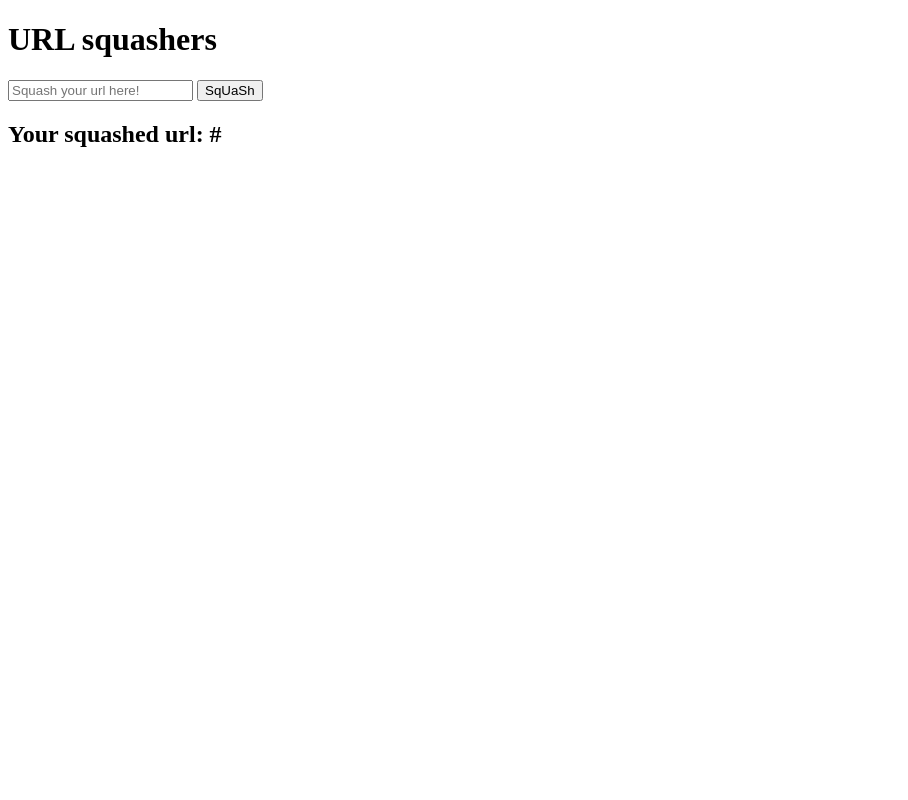
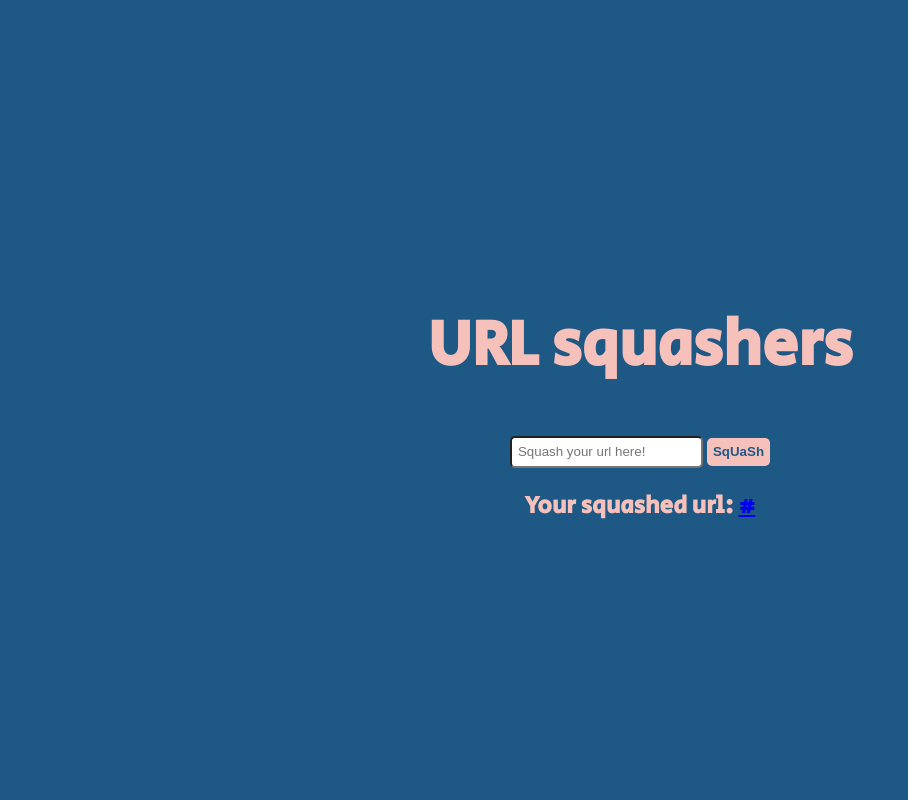
Before and after one commit to bradneve/lap4-code-challenge, a Flask app: template templates/home.html in a window 1280 px wide. Shown: the whole page, without its empty margins (0-908 px from the left). Run offline with Flask 2, Linux system fonts and the light colour scheme; the template is opened without the code that fills it: most values are stand-ins (such as "Sample title", 1, 10 or a date in 2020).

Commit message:
add styling

```diff
--- a/app.py
+++ b/app.py
@@ -34,18 +34,22 @@ def get_random_url():
 @app.route("/", methods=["POST", "GET"])
 def home():
     if request.method == "GET":
-        return render_template("home.html", display="none")
+        return render_template("home.html")
     elif request.method == "POST":
         url_to_squash = request.form["url_to_squash"]
-        existing_squashed_url = Urls.query.filter_by(big_url=url_to_squash).first()
-        if existing_squashed_url:
-            return render_template("home.html", url=existing_squashed_url.small_url)
+        if url_to_squash:
+            existing_squashed_url = Urls.query.filter_by(big_url=url_to_squash).first()
+            if existing_squashed_url:
+                return render_template("home.html", url=f"http://localhost:5000/{existing_squashed_url.small_url}")
+            else:
+                random_url = get_random_url()
+                new_squashed_url = Urls(url_to_squash, random_url)
+                db.session.add(new_squashed_url)
+                db.session.commit()
+                return render_template("home.html", url=f"http://localhost:5000/{random_url}")
         else:
-            random_url = get_random_url()
-            new_squashed_url = Urls(url_to_squash, random_url)
-            db.session.add(new_squashed_url)
-            db.session.commit()
-            return render_template("home.html", url=f"http://localhost:5000/{random_url}")
+            return render_template("home.html", empty=True)
+
 
 @app.route("/<small_url>")
 def go_to_page(small_url):
--- /dev/null
+++ b/static/style.css
@@ -0,0 +1,35 @@
+.main-container {
+    height: 100vh;
+    background-color:#1e5885;
+    box-sizing: border-box;
+    display: flex;
+    align-items: center;
+    justify-content: center;
+    flex-direction: column;
+    color: #f7c1bb;
+    font-family: 'Secular One', sans-serif;
+}
+
+body {
+    padding: 0;
+    margin: 0;
+    box-sizing: border-box;
+}
+
+h1{
+    font-size: 5vw;
+}
+
+#submit-btn{
+    background-color: #f7c1bb;
+    border: none;
+    padding: 0.5vw;
+    border-radius: 5px;
+    color:#1e5885;
+    font-weight: bold;
+}
+
+#url_to_squash {
+    padding: 0.5vw;
+    border-radius: 5px;
+}
--- a/templates/base.html
+++ b/templates/base.html
@@ -4,11 +4,16 @@
     <meta charset="UTF-8">
     <meta http-equiv="X-UA-Compatible" content="IE=edge">
     <meta name="viewport" content="width=device-width, initial-scale=1.0">
-    <!-- <link type="text/css" rel="stylesheet" href={{ url_for('static', filename="./styles/default.css") }} /> -->
+    <link rel="stylesheet" href="{{ url_for('static', filename='./style.css') }}" />
+    <link rel="preconnect" href="https://fonts.googleapis.com">
+    <link rel="preconnect" href="https://fonts.gstatic.com" crossorigin>
+    <link href="https://fonts.googleapis.com/css2?family=Secular+One&display=swap" rel="stylesheet">
     {% block headers %}{% endblock %}
     <title>{% block title %}{% endblock %}</title>
 </head>
 <body>
-    {% block content %}{% endblock %}
+    <div class="main-container">
+        {% block content %}{% endblock %}
+    </div>
 </body>
 </html>
--- a/templates/home.html
+++ b/templates/home.html
@@ -8,11 +8,14 @@
 <form action="/" method="POST">
     <label style="display: none;" for="url_to_squash">Type your url</label>
     <input id="url_to_squash" type="text" name="url_to_squash" placeholder="Squash your url here!">
-    <input type="submit" value="SqUaSh">
+    <input id="submit-btn" type="submit" value="SqUaSh">
 </form>
-
-<h2>Your squashed url: {{url}}</h2>
-
+{% if url %}
+<h2>Your squashed url: <a target="_blank" href={{url}}>{{url}}</a></h2>
+{% endif %}
+{% if empty %}
+<h2>Please enter a valid url</h2>
+{% endif %}
 
 
 
```
Also changed, not shown: instance/urlsStore.db.
